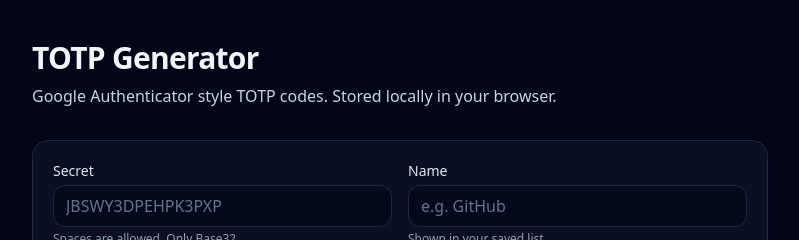
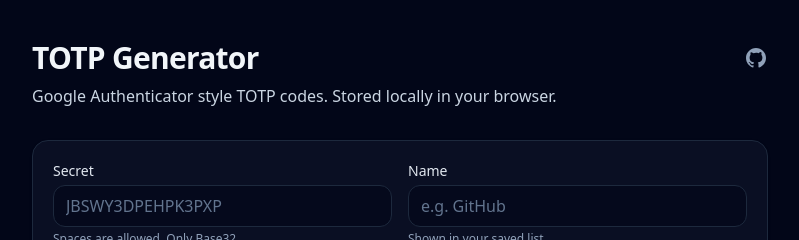
Before and after one commit to durkes/totp-auth, a plain HTML site: page public/index.html in a window 1280 px wide. Shown: the top 240 px of the page, 240-1039 px from the left. Drawn offline with nearby package versions, Linux system fonts and the light colour scheme.

Commit message:
add link to repo

```diff
--- a/public/index.html
+++ b/public/index.html
@@ -11,7 +11,16 @@
 <body class="min-h-screen bg-slate-950 text-slate-100">
     <div class="max-w-3xl mx-auto px-4 py-10">
         <header class="mb-8">
-            <h1 class="text-3xl font-semibold tracking-tight">TOTP Generator</h1>
+            <div class="flex items-center justify-between gap-4">
+                <h1 class="text-3xl font-semibold tracking-tight">TOTP Generator</h1>
+                <a href="https://github.com/durkes/totp-auth" target="_blank" rel="noopener noreferrer"
+                    class="text-slate-400 hover:text-slate-200 transition" title="View on GitHub">
+                    <svg class="w-6 h-6" fill="currentColor" viewBox="0 0 24 24">
+                        <path fill-rule="evenodd" clip-rule="evenodd"
+                            d="M12 2C6.477 2 2 6.477 2 12c0 4.42 2.865 8.17 6.839 9.49.5.092.682-.217.682-.482 0-.237-.008-.866-.013-1.7-2.782.604-3.369-1.34-3.369-1.34-.454-1.156-1.11-1.463-1.11-1.463-.908-.62.069-.608.069-.608 1.003.07 1.531 1.03 1.531 1.03.892 1.529 2.341 1.087 2.91.831.092-.646.35-1.086.636-1.336-2.22-.253-4.555-1.11-4.555-4.943 0-1.091.39-1.984 1.029-2.683-.103-.253-.446-1.27.098-2.647 0 0 .84-.269 2.75 1.025A9.578 9.578 0 0112 6.836c.85.004 1.705.114 2.504.336 1.909-1.294 2.747-1.025 2.747-1.025.546 1.377.203 2.394.1 2.647.64.699 1.028 1.592 1.028 2.683 0 3.842-2.339 4.687-4.566 4.935.359.309.678.919.678 1.852 0 1.336-.012 2.415-.012 2.743 0 .267.18.578.688.48C19.138 20.167 22 16.418 22 12c0-5.523-4.477-10-10-10z" />
+                    </svg>
+                </a>
+            </div>
             <p class="mt-2 text-slate-300">Google Authenticator style TOTP codes. Stored locally in your browser.</p>
         </header>
 
```
